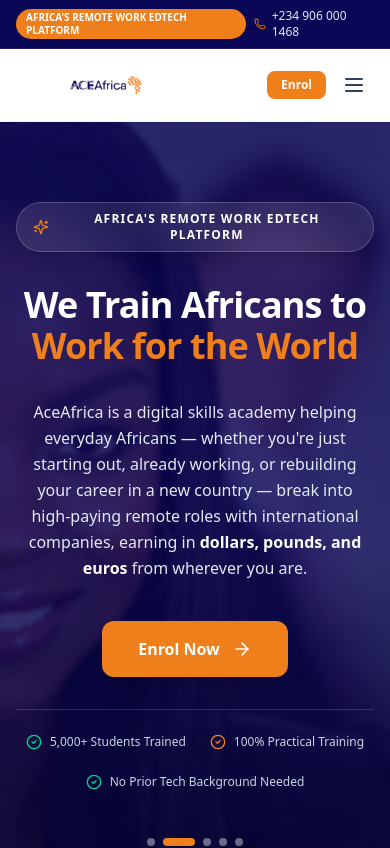
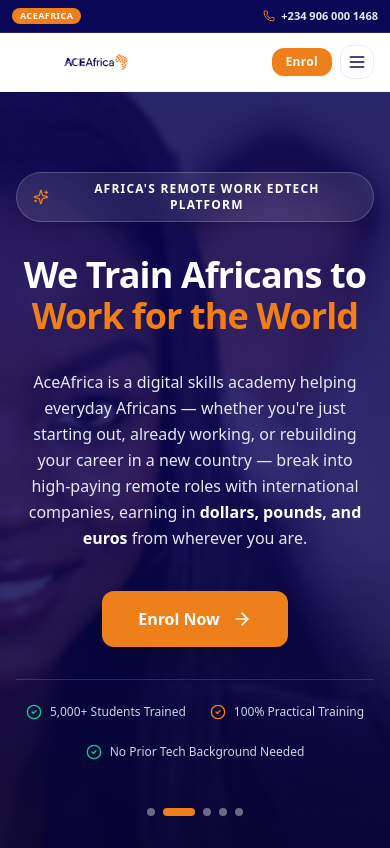
Before and after one commit to Codewitheyezyc/aceafricatech, a Next.js app: page / in a window 390 px wide. Shown: the top 848 px of the page. Built offline with nearby package versions, Linux system fonts and the light colour scheme.

Commit message:
Fix top banner and header button layout for mobile views

```diff
--- a/components/layout/Header.tsx
+++ b/components/layout/Header.tsx
@@ -4,7 +4,7 @@
 import Link from 'next/link';
 import Image from 'next/image';
 import { usePathname } from 'next/navigation';
-import { Menu, X, Phone, ArrowRight, Sparkles } from 'lucide-react';
+import { Menu, X, Phone, ArrowRight } from 'lucide-react';
 
 export default function Header() {
   const [isScrolled, setIsScrolled] = useState(false);
@@ -30,51 +30,57 @@
 
   return (
     <>
-      {/* Top Banner Announcement */}
-      <div className="bg-[#0B0757] text-white text-xs py-2 px-4 border-b border-white/10">
-        <div className="max-w-6xl mx-auto flex justify-between items-center">
-          <div className="flex items-center space-x-2">
-            <span className="bg-[#EF7F1A] text-white text-[10px] uppercase font-bold px-2.5 py-0.5 rounded-full">
-              Africa's Remote Work EdTech Platform
+      {/* 1. Top Announcement Bar Header */}
+      <div className="bg-[#0B0757] text-white text-xs py-2 px-3 sm:px-6 border-b border-white/10 relative z-50">
+        <div className="max-w-6xl mx-auto flex justify-between items-center space-x-2">
+
+          {/* Left: Platform Badge & Tagline */}
+          <div className="flex items-center space-x-2 min-w-0">
+            <span className="bg-[#EF7F1A] text-white text-[9px] sm:text-[10px] uppercase font-extrabold px-2 sm:px-2.5 py-0.5 rounded-full shrink-0 whitespace-nowrap tracking-wider">
+              <span className="inline sm:hidden">AceAfrica</span>
+              <span className="hidden sm:inline">Africa's Remote Work EdTech Platform</span>
             </span>
-            <span className="hidden sm:inline text-slate-200">
+            <span className="hidden md:inline text-slate-200 text-xs truncate">
               We Train Africans to Work for the World — Dollars, Pounds & Euros.
             </span>
           </div>
-          <div className="flex items-center space-x-4">
+
+          {/* Right: Phone / WhatsApp Direct Link */}
+          <div className="flex items-center shrink-0">
             <a
               href="https://wa.me/+2349060001468"
               target="_blank"
               rel="noopener noreferrer"
-              className="flex items-center space-x-1.5 text-slate-200 hover:text-[#EF7F1A] transition-colors"
+              className="flex items-center space-x-1.5 text-slate-200 hover:text-[#EF7F1A] transition-colors text-[11px] sm:text-xs font-semibold whitespace-nowrap"
             >
-              <Phone className="w-3 h-3 text-[#EF7F1A]" />
+              <Phone className="w-3 h-3 text-[#EF7F1A] shrink-0" />
               <span>+234 906 000 1468</span>
             </a>
           </div>
+
         </div>
       </div>
 
-      {/* Main Clean White Modern Navbar */}
+      {/* 2. Main Navigation Header */}
       <header
         className={`sticky top-0 z-50 transition-all duration-300 ${
           isScrolled
-            ? 'bg-white/95 backdrop-blur-md shadow-md py-3 border-b border-slate-100'
-            : 'bg-white py-4 border-b border-slate-100'
+            ? 'bg-white/95 backdrop-blur-md shadow-md py-2.5 sm:py-3 border-b border-slate-100'
+            : 'bg-white py-3 sm:py-4 border-b border-slate-100'
         }`}
       >
         <div className="max-w-6xl mx-auto px-4 sm:px-6 lg:px-8">
           <div className="flex justify-between items-center">
 
             {/* Brand Logo */}
-            <Link href="/" className="flex items-center space-x-3 group">
+            <Link href="/" className="flex items-center space-x-3 group shrink-0">
               <div className="flex items-center justify-center group-hover:scale-105 transition-transform">
                 <Image
                   src="/logo.png"
                   alt="ACEAfrica Tech Support Skills Limited"
                   width={170}
                   height={42}
-                  className="h-9 sm:h-10 w-auto object-contain"
+                  className="h-8 sm:h-10 w-auto object-contain"
                   priority
                 />
               </div>
@@ -101,7 +107,7 @@
               })}
             </nav>
 
-            {/* Primary Action Button */}
+            {/* Desktop Action Button */}
             <div className="hidden md:flex items-center space-x-4">
               <Link
                 href="/enroll"
@@ -112,27 +118,27 @@
               </Link>
             </div>
 
-            {/* Mobile Menu Button */}
+            {/* Mobile Action Buttons (Enrol + Hamburger Menu) */}
             <div className="md:hidden flex items-center space-x-2">
               <Link
                 href="/enroll"
-                className="bg-[#EF7F1A] text-white px-3.5 py-1.5 rounded-lg text-xs font-bold"
+                className="bg-[#EF7F1A] hover:bg-[#D96E0F] active:scale-95 text-white px-3.5 py-1.5 rounded-xl text-xs font-black tracking-wide shadow-xs transition-all flex items-center justify-center"
               >
                 Enrol
               </Link>
               <button
                 onClick={() => setMobileMenuOpen(!mobileMenuOpen)}
-                className="p-2 rounded-lg text-slate-700 hover:bg-slate-100 transition-colors"
+                className="p-1.5 rounded-xl text-[#0B0757] hover:bg-slate-100 active:scale-95 transition-all flex items-center justify-center border border-slate-200/80"
                 aria-label="Toggle Navigation Menu"
               >
-                {mobileMenuOpen ? <X className="w-6 h-6" /> : <Menu className="w-6 h-6" />}
+                {mobileMenuOpen ? <X className="w-5 h-5" /> : <Menu className="w-5 h-5" />}
               </button>
             </div>
 
           </div>
         </div>
 
-        {/* Mobile Menu Drawer */}
+        {/* Mobile Navigation Drawer */}
         {mobileMenuOpen && (
           <div className="md:hidden bg-white border-b border-slate-200 px-4 pt-4 pb-6 space-y-3 shadow-xl">
             {navLinks.map((link) => (
@@ -140,7 +146,7 @@
                 key={link.name}
                 href={link.href}
                 onClick={() => setMobileMenuOpen(false)}
-                className={`block px-3 py-2 rounded-lg text-base font-semibold transition-colors ${
+                className={`block px-3.5 py-2.5 rounded-xl text-sm font-bold transition-colors ${
                   pathname === link.href
                     ? 'bg-[#0B0757] text-white'
                     : 'text-slate-700 hover:bg-slate-50'
@@ -153,7 +159,7 @@
               <Link
                 href="/enroll"
                 onClick={() => setMobileMenuOpen(false)}
-                className="w-full text-center bg-[#EF7F1A] text-white font-extrabold py-3 rounded-xl text-sm shadow-md"
+                className="w-full text-center bg-[#EF7F1A] text-white font-black py-3 rounded-xl text-sm shadow-md"
               >
                 Enrol Now
               </Link>
```
